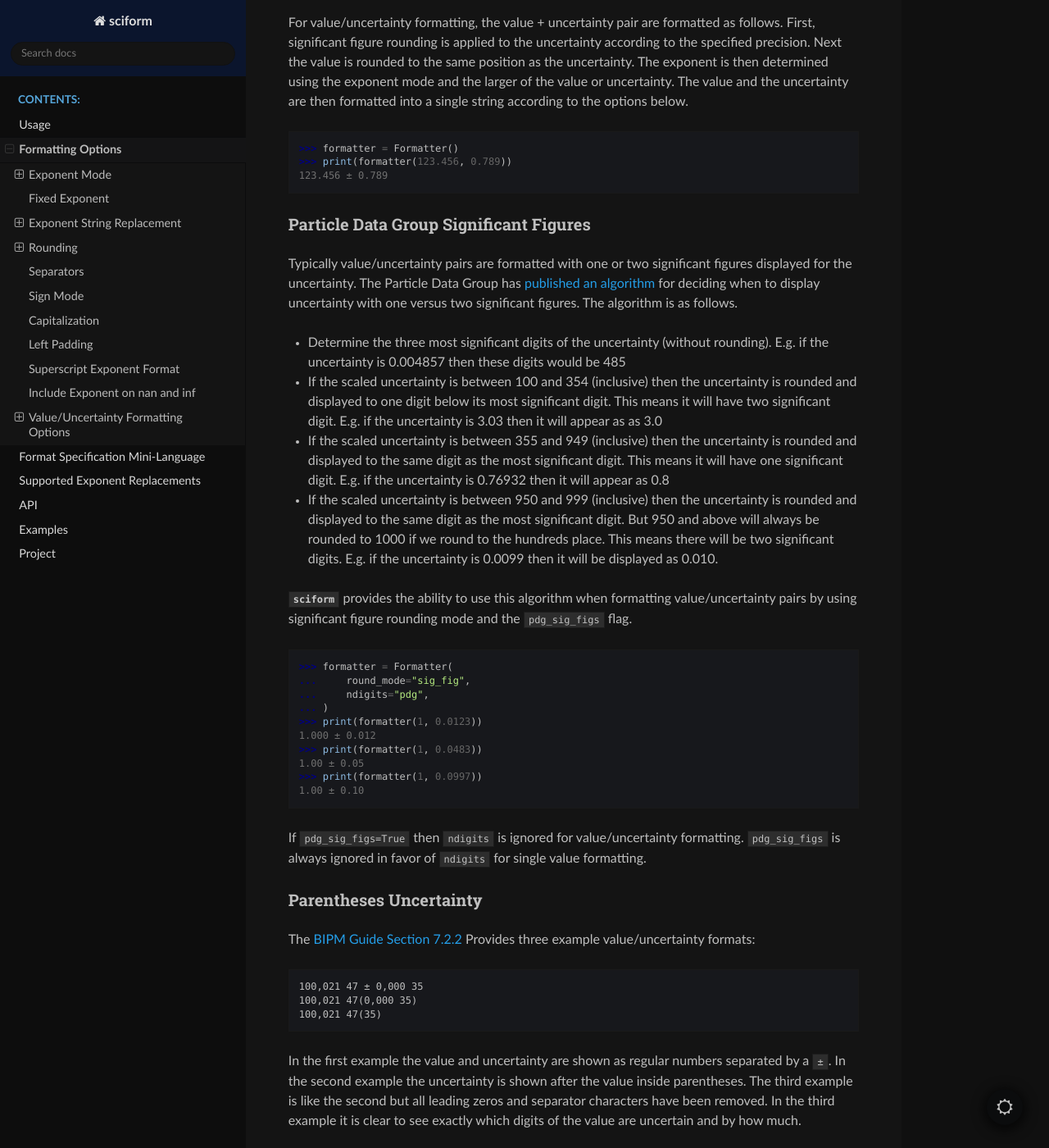
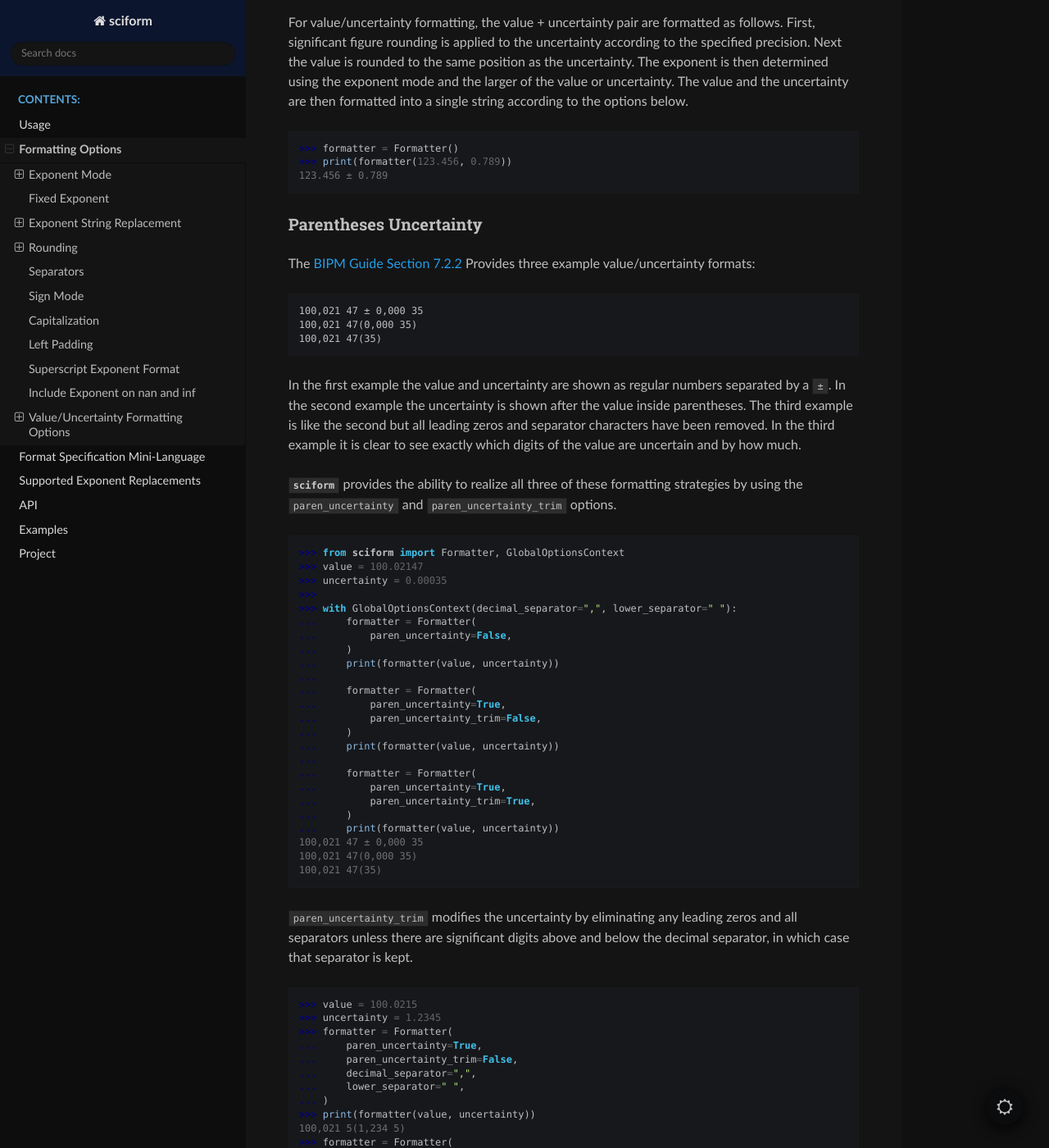
Before and after one commit to jagerber48/sciform, a Sphinx documentation site: the page built from docs/source/options.rst, in a window 1280 px wide and 1400 px high, scrolled down 13121 px. Shown: the whole window at 82% size. Built offline with Sphinx 7.4.7 and the Read the Docs theme 2.0.0, drawn with Linux system fonts in a browser that asks for light colours; some of the changed text lies outside the part shown.

Commit message:
remove old pdg sig fig docs in uncertainties section and  clean up paren_uncertainty documentation

```diff
--- a/docs/source/options.rst
+++ b/docs/source/options.rst
@@ -755,60 +755,6 @@ according to the options below.
 >>> print(formatter(123.456, 0.789))
 123.456 ± 0.789
 
-.. _pdg_sig_figs:
-
-Particle Data Group Significant Figures
----------------------------------------
-
-Typically value/uncertainty pairs are formatted with one or two
-significant figures displayed for the uncertainty.
-The Particle Data Group has
-`published an algorithm <https://pdg.lbl.gov/2010/reviews/rpp2010-rev-rpp-intro.pdf>`_
-for deciding when to
-display uncertainty with one versus two significant figures.
-The algorithm is as follows.
-
-* Determine the three most significant digits of the uncertainty
-  (without rounding). E.g. if the uncertainty is 0.004857 then these
-  digits would be 485
-* If the scaled uncertainty is between 100 and 354 (inclusive) then the
-  uncertainty is rounded and displayed to one digit below its most
-  significant digit.
-  This means it will have two significant digit.
-  E.g. if the uncertainty is 3.03 then it will appear as as 3.0
-* If the scaled uncertainty is between 355 and 949 (inclusive) then the
-  uncertainty is rounded and displayed to the same digit as the most
-  significant digit.
-  This means it will have one significant digit.
-  E.g. if the uncertainty is 0.76932 then it will appear as 0.8
-* If the scaled uncertainty is between 950 and 999 (inclusive) then the
-  uncertainty is rounded and displayed to the same digit as the most
-  significant digit.
-  But 950 and above will always be rounded to 1000 if we round to the
-  hundreds place.
-  This means there will be two significant digits.
-  E.g. if the uncertainty is 0.0099 then it will be displayed as 0.010.
-
-:mod:`sciform` provides the ability to use this algorithm when
-formatting value/uncertainty pairs by using significant figure rounding
-mode and the ``pdg_sig_figs`` flag.
-
->>> formatter = Formatter(
-...     round_mode="sig_fig",
-...     ndigits="pdg",
-... )
->>> print(formatter(1, 0.0123))
-1.000 ± 0.012
->>> print(formatter(1, 0.0483))
-1.00 ± 0.05
->>> print(formatter(1, 0.0997))
-1.00 ± 0.10
-
-If ``pdg_sig_figs=True`` then ``ndigits`` is ignored for
-value/uncertainty formatting.
-``pdg_sig_figs`` is always ignored in favor of ``ndigits`` for single
-value formatting.
-
 .. _paren_uncertainty:
 
 Parentheses Uncertainty
@@ -860,8 +806,9 @@ formatting strategies by using the ``paren_uncertainty`` and
 100,021 47(0,000 35)
 100,021 47(35)
 
-``paren_uncertainty_trim`` eliminates all separators which are not the
-decimal separator.
+``paren_uncertainty_trim`` modifies the uncertainty by eliminating any leading
+zeros and all separators unless there are significant digits above and below
+the decimal separator, in which case that separator is kept.
 
 >>> value = 100.0215
 >>> uncertainty = 1.2345
@@ -901,8 +848,8 @@ decimal.
 The default global options have ``paren_uncertainty=False`` and
 ``paren_uncertainty_trim=True``.
 
-We can look at the interplay between parentheses uncertainty mode and
-exponent options.
+Here are examples demonstrating ``paren_uncertainty`` behavior when exponent
+strings are present.
 
 >>> formatter = Formatter(
 ...     exp_mode="engineering",
@@ -919,9 +866,7 @@ exponent options.
 >>> print(formatter(523.4e-3, 1.2e-3))
 523.4(1.2) m
 
-We see that in the ASCII formatting mode parentheses are included around
-the value/uncertainty, but they are excluded in the SI prefix mode.
-This is consistent with the BIPM examples.
+The latter example is consistent with BIPM examples.
 
 Match Value/Uncertainty Width
 -----------------------------
```
